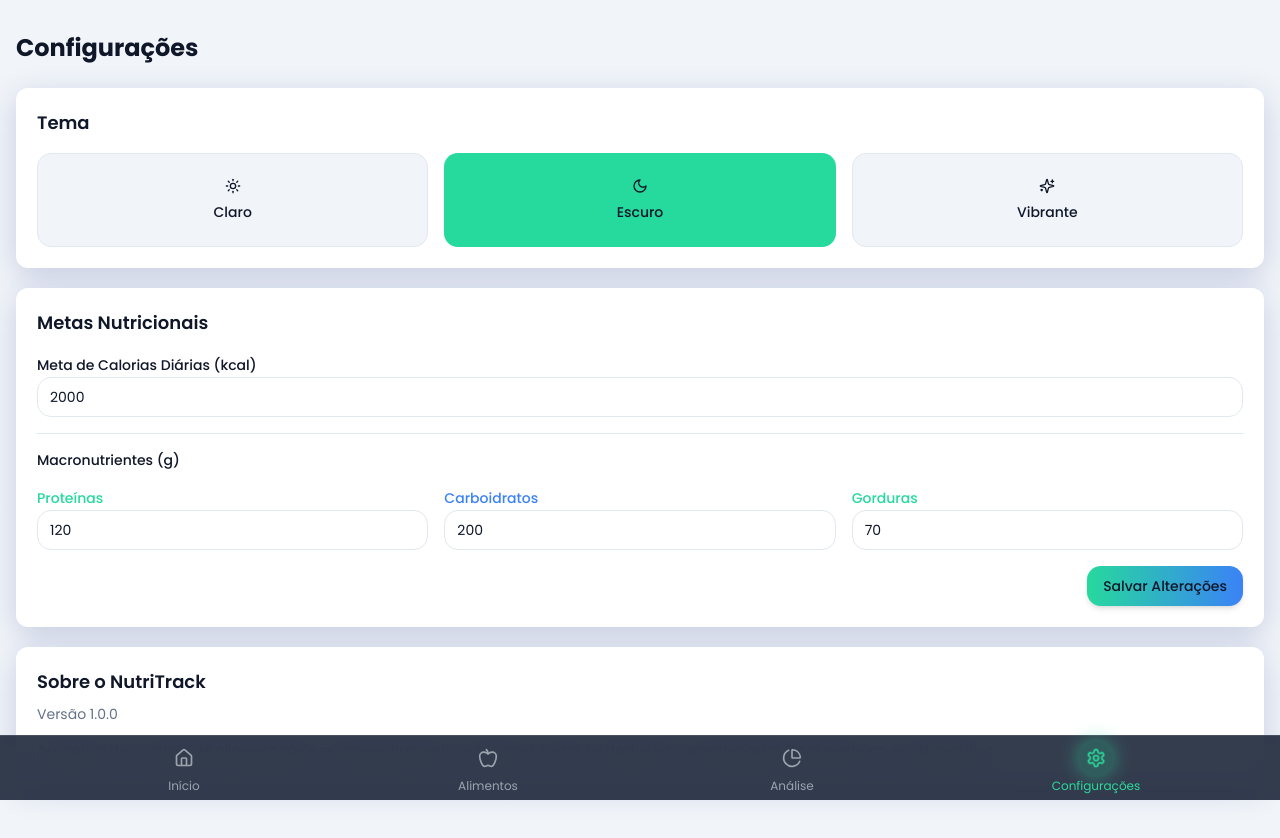
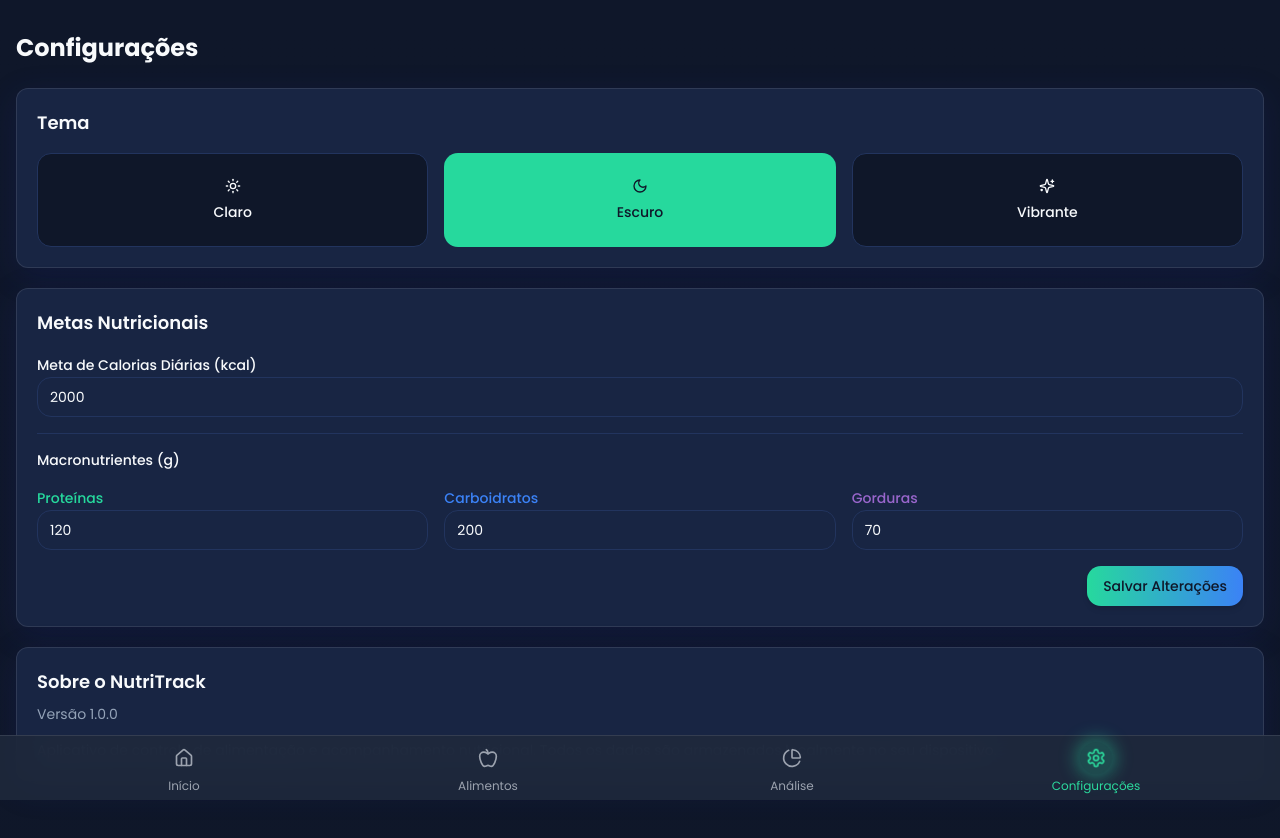
Before and after one commit to extreme228/glow-diet-tracker-07, a React (Vite) app: page /settings in a window 1280 px wide. Shown: the top 838 px of the page. Built offline with nearby package versions, Linux system fonts and the light colour scheme.

Commit message:
Fix: Improve theme color consistency
Ensures all UI elements dynamically update colors based on the selected theme (light, dark, vibrant). Addresses issues with text and background colors not changing correctly, and refines vibrant and dark theme color schemes.

```diff
--- a/src/components/dashboard/MacroChart.tsx
+++ b/src/components/dashboard/MacroChart.tsx
@@ -3,6 +3,7 @@ import React from 'react';
 import { useNutrition } from '@/context/NutritionContext';
 import { Cell, Pie, PieChart, ResponsiveContainer, Tooltip } from 'recharts';
 import { cn } from '@/lib/utils';
+import { useTheme } from '@/context/ThemeContext';
 
 interface MacroChartProps {
   date: string;
@@ -10,25 +11,50 @@ interface MacroChartProps {
 
 export const MacroChart: React.FC<MacroChartProps> = ({ date }) => {
   const { getDailyNutrition } = useNutrition();
+  const { theme } = useTheme();
   const dailyNutrition = getDailyNutrition(date);
+
+  const getThemeColors = () => {
+    if (theme === 'vibrant') {
+      return {
+        protein: '#00ff9d',
+        carbs: '#00c3ff',
+        fat: '#a64dff'
+      };
+    } else if (theme === 'light') {
+      return {
+        protein: '#2CDA9D',
+        carbs: '#22A2E0',
+        fat: '#8062D6'
+      };
+    } else {
+      return {
+        protein: '#2CDA9D',
+        carbs: '#22A2E0',
+        fat: '#8062D6'
+      };
+    }
+  };
+
+  const colors = getThemeColors();
 
   const data = [
     {
       name: 'Proteínas',
       value: dailyNutrition.protein,
-      color: '#2CDA9D',
+      color: colors.protein,
       unit: 'g',
     },
     {
       name: 'Carboidratos',
       value: dailyNutrition.carbs,
-      color: '#22A2E0',
+      color: colors.carbs,
       unit: 'g',
     },
     {
       name: 'Gorduras',
       value: dailyNutrition.fat,
-      color: '#8062D6',
+      color: colors.fat,
       unit: 'g',
     },
   ];
@@ -39,7 +65,14 @@ export const MacroChart: React.FC<MacroChartProps> = ({ date }) => {
     if (active && payload && payload.length) {
       const data = payload[0].payload;
       return (
-        <div className="glow-card p-2 text-sm">
+        <div className={cn(
+          "p-2 text-sm rounded-lg shadow-lg",
+          theme === 'light'
+            ? "bg-white text-gray-800 border border-gray-200"
+            : theme === 'vibrant'
+              ? "bg-nutritrack-vibrant-card text-white border border-nutritrack-vibrant-green/20"
+              : "glow-card"
+        )}>
           <p className="font-semibold">{`${data.name}: ${data.value}${data.unit}`}</p>
         </div>
       );
@@ -48,8 +81,18 @@ export const MacroChart: React.FC<MacroChartProps> = ({ date }) => {
   };
 
   return (
-    <div className="glow-card p-5 mb-5">
-      <h3 className="text-lg font-semibold mb-4 text-white">Macronutrientes</h3>
+    <div className={cn(
+      "p-5 mb-5 rounded-xl shadow-lg relative overflow-hidden",
+      theme === 'light'
+        ? "bg-white border border-gray-200"
+        : theme === 'vibrant'
+          ? "glow-card bg-nutritrack-vibrant-card border-nutritrack-vibrant-green/20"
+          : "glow-card"
+    )}>
+      <h3 className={cn(
+        "text-lg font-semibold mb-4",
+        theme === 'light' ? "text-gray-800" : "text-white"
+      )}>Macronutrientes</h3>
 
       <div className="flex flex-col items-center">
         <div className="w-full h-48 mb-4">
@@ -70,7 +113,10 @@ export const MacroChart: React.FC<MacroChartProps> = ({ date }) => {
                       key={`cell-${index}`}
                       fill={entry.color}
                       stroke={entry.color}
-                      className="filter drop-shadow-md hover:filter hover:drop-shadow-xl transition-all duration-300"
+                      className={cn(
+                        "transition-all duration-300",
+                        theme === 'vibrant' ? "filter drop-shadow-lg hover:filter hover:brightness-110" : ""
+                      )}
                     />
                   ))}
                 </Pie>
@@ -78,7 +124,7 @@ export const MacroChart: React.FC<MacroChartProps> = ({ date }) => {
               </PieChart>
             </ResponsiveContainer>
           ) : (
-            <div className="w-full h-full flex items-center justify-center text-gray-500">
+            <div className="w-full h-full flex items-center justify-center text-muted-foreground">
               <p>Sem dados para exibir</p>
             </div>
           )}
@@ -88,15 +134,14 @@ export const MacroChart: React.FC<MacroChartProps> = ({ date }) => {
           {data.map((macro, index) => (
             <div key={index} className="text-center">
               <div
-                className={cn(
-                  "w-3 h-3 rounded-full mx-auto mb-1",
-                  `bg-[${macro.color}]`,
-                  "shadow-md"
-                )}
+                className="w-3 h-3 rounded-full mx-auto mb-1 shadow-md"
                 style={{ backgroundColor: macro.color }}
               />
-              <p className="text-xs text-gray-400">{macro.name}</p>
-              <p className="font-semibold">{macro.value}g</p>
+              <p className="text-xs text-muted-foreground">{macro.name}</p>
+              <p className={cn(
+                "font-semibold",
+                theme === 'light' ? "text-gray-800" : "text-white"
+              )}>{macro.value}g</p>
             </div>
           ))}
         </div>
--- a/src/components/layout/AppLayout.tsx
+++ b/src/components/layout/AppLayout.tsx
@@ -2,14 +2,25 @@
 import React from 'react';
 import { NavBar } from './NavBar';
 import { Outlet } from 'react-router-dom';
+import { useTheme } from '@/context/ThemeContext';
+import { cn } from '@/lib/utils';
 
 export const AppLayout: React.FC = () => {
+  const { theme } = useTheme();
+
   return (
-    <div className="min-h-screen bg-gradient-to-b from-background to-background/90 text-foreground">
-      <NavBar />
+    <div className={cn(
+      "min-h-screen text-foreground",
+      theme === 'light'
+        ? "bg-gray-50"
+        : theme === 'vibrant'
+          ? "bg-gradient-to-b from-nutritrack-vibrant to-black"
+          : "bg-gradient-to-b from-nutritrack-background to-background/90"
+    )}>
       <main className="container mx-auto p-4 pb-24">
         <Outlet />
       </main>
+      <NavBar />
     </div>
   );
 };
--- a/src/components/layout/NavBar.tsx
+++ b/src/components/layout/NavBar.tsx
@@ -1,11 +1,13 @@
 
-import React, { useState } from 'react';
+import React from 'react';
 import { Link, useLocation } from 'react-router-dom';
 import { Home, Apple, PieChart, Settings } from 'lucide-react';
 import { cn } from '@/lib/utils';
+import { useTheme } from '@/context/ThemeContext';
 
 export const NavBar: React.FC = () => {
   const location = useLocation();
+  const { theme } = useTheme();
 
   const items = [
     {
@@ -35,7 +37,14 @@ export const NavBar: React.FC = () => {
   };
 
   return (
-    <div className="fixed bottom-0 left-0 right-0 bg-nutritrack-card bg-opacity-90 backdrop-blur-lg border-t border-white/10 z-50">
+    <div className={cn(
+      "fixed bottom-0 left-0 right-0 border-t z-50",
+      theme === 'light'
+        ? "bg-white border-gray-200"
+        : theme === 'vibrant'
+          ? "bg-nutritrack-vibrant-card bg-opacity-90 backdrop-blur-lg border-nutritrack-vibrant-green/20"
+          : "bg-nutritrack-card bg-opacity-90 backdrop-blur-lg border-white/10"
+    )}>
       <div className="container mx-auto">
         <nav className="flex justify-around items-center h-16">
           {items.map((item) => (
@@ -45,14 +54,26 @@ export const NavBar: React.FC = () => {
               className={cn(
                 'flex flex-col items-center justify-center w-1/4 py-1 transition-all duration-300',
                 isActive(item.path)
-                  ? 'text-nutritrack-green'
-                  : 'text-gray-400 hover:text-white'
+                  ? theme === 'light'
+                    ? 'text-primary'
+                    : theme === 'vibrant'
+                      ? 'text-nutritrack-vibrant-green'
+                      : 'text-nutritrack-green'
+                  : theme === 'light'
+                    ? 'text-gray-500 hover:text-gray-800'
+                    : 'text-gray-400 hover:text-white'
               )}
             >
               <div
                 className={cn(
                   "p-1.5 rounded-full transition-all duration-300",
-                  isActive(item.path) && "bg-nutritrack-green/20 shadow-glow-green animate-pulse-glow"
+                  isActive(item.path) && (
+                    theme === 'light'
+                      ? "bg-primary/10 shadow-md"
+                      : theme === 'vibrant'
+                        ? "bg-nutritrack-vibrant-green/20 shadow-glow-vibrant animate-pulse-glow"
+                        : "bg-nutritrack-green/20 shadow-glow-green animate-pulse-glow"
+                  )
                 )}
               >
                 <item.icon size={20} />
--- a/src/context/ThemeContext.tsx
+++ b/src/context/ThemeContext.tsx
@@ -21,6 +21,10 @@ export const ThemeProvider: React.FC<{ children: React.ReactNode }> = ({ childre
     if (storedTheme) {
       setThemeState(storedTheme);
       document.documentElement.className = storedTheme;
+    } else {
+      // Define tema padrão como dark se não houver tema salvo
+      setThemeState('dark');
+      document.documentElement.className = 'dark';
     }
   }, []);
 
@@ -30,6 +34,15 @@ export const ThemeProvider: React.FC<{ children: React.ReactNode }> = ({ childre
     localStorage.setItem('nutritrack_theme', newTheme);
     document.documentElement.className = newTheme;
 
+    // Remove classes de outros temas para evitar conflitos
+    if (newTheme === 'light') {
+      document.documentElement.classList.remove('dark', 'vibrant');
+    } else if (newTheme === 'dark') {
+      document.documentElement.classList.remove('light', 'vibrant');
+    } else if (newTheme === 'vibrant') {
+      document.documentElement.classList.remove('light', 'dark');
+    }
+
     toast({
       title: "Tema alterado",
       description: `O tema foi alterado para ${
@@ -37,6 +50,9 @@ export const ThemeProvider: React.FC<{ children: React.ReactNode }> = ({ childre
         newTheme === 'dark' ? 'Escuro' :
         'Vibrante'
       }.`,
+      className: newTheme === 'light' ? 'bg-white text-black' :
+                newTheme === 'dark' ? 'bg-nutritrack-card text-white' :
+                'bg-nutritrack-vibrant-card text-white',
     });
   };
 
```
Also changed, not shown: src/components/dashboard/CalorieCard.tsx (+38 -12 lines).
